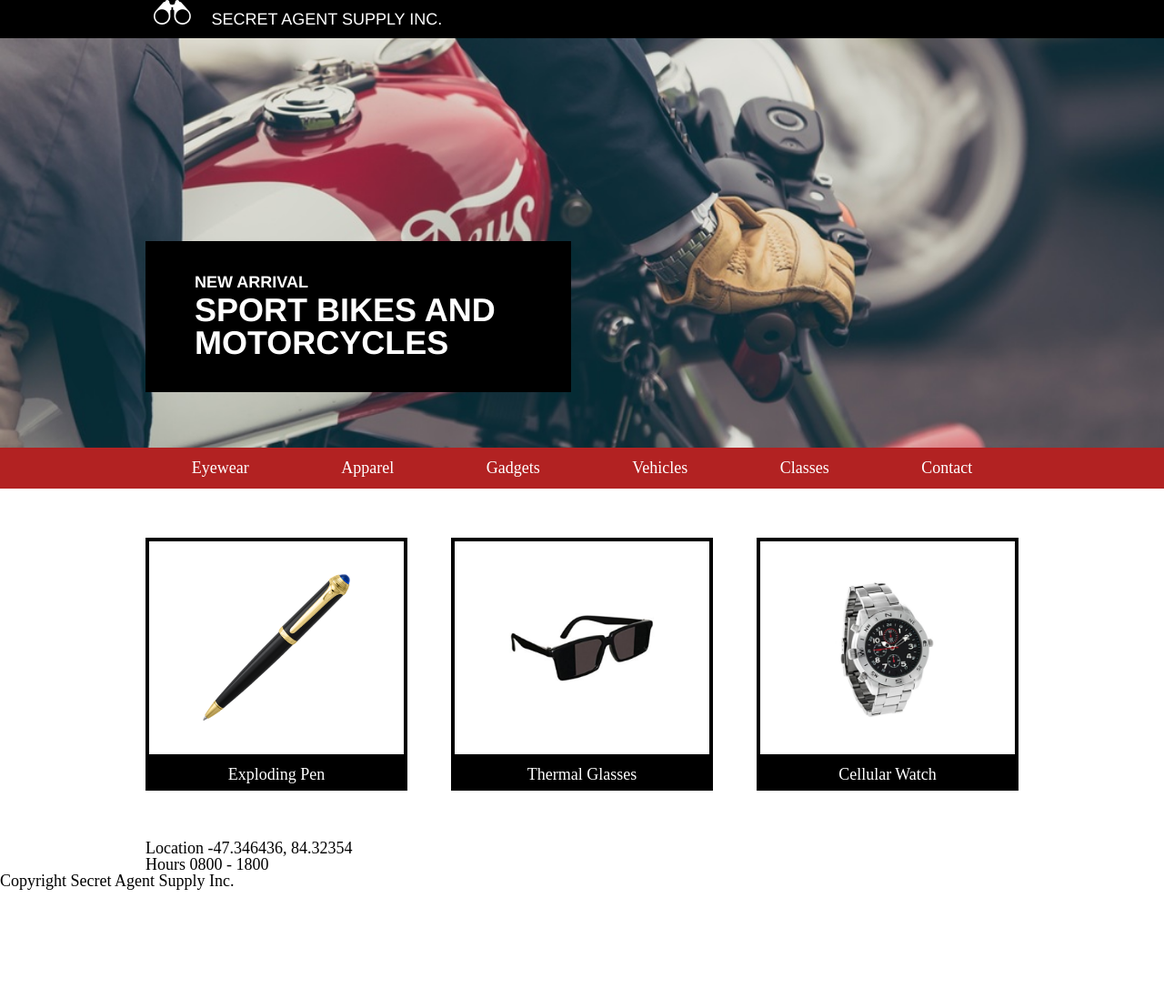
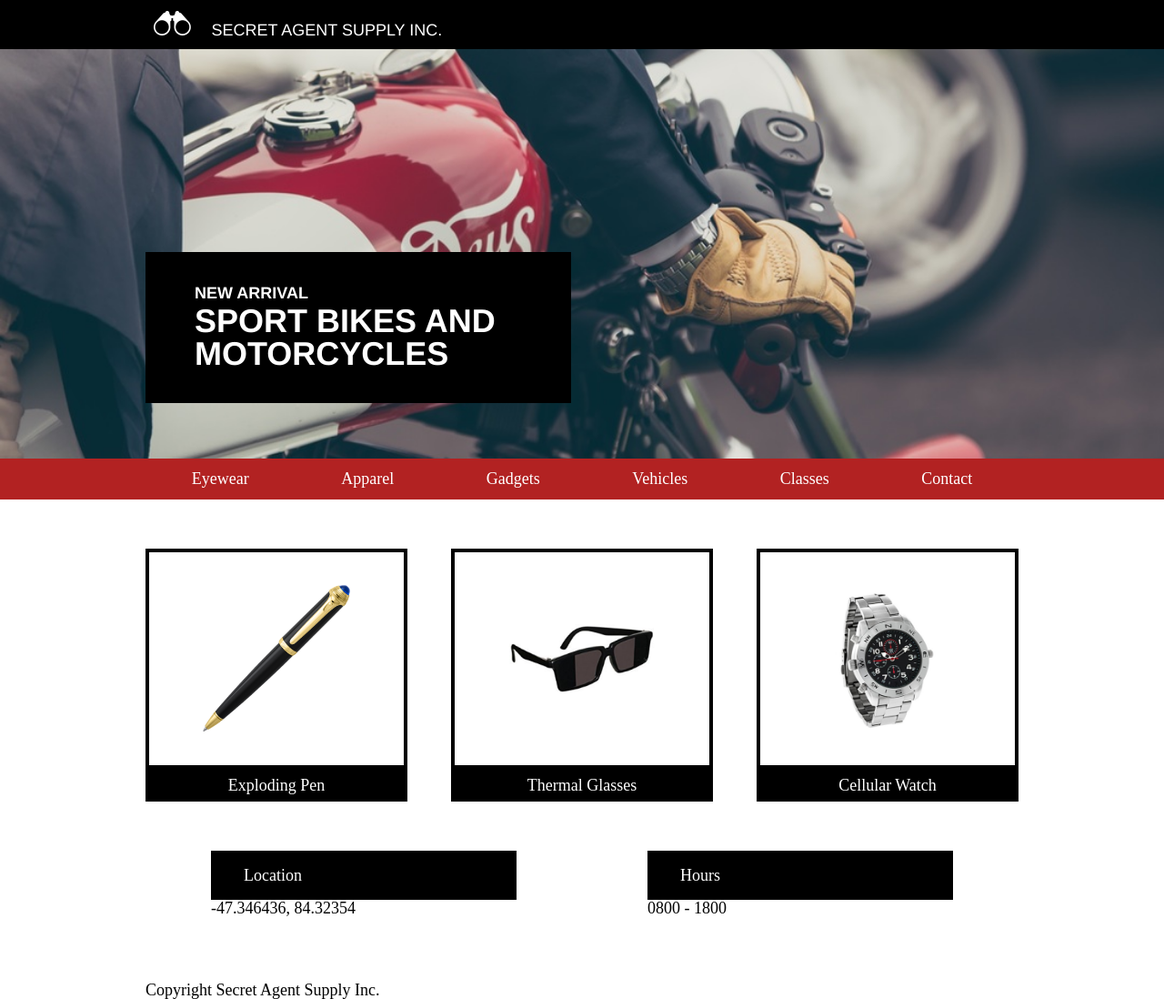
Before and after one commit to ACE-ZERO/secretAgentSupply, a plain HTML site: page index.html in a window 1280 px wide. Shown: the whole page at 91% size. Before the commit the page ends 978 px from the top, so only its background shows below. Drawn offline with Linux system fonts and the light colour scheme; files whose address does not match are found by name.

Commit message:
modify location html and added css

```diff
--- a/index.html
+++ b/index.html
@@ -55,18 +55,24 @@
     <div class="container">
       <div class="location">
         <div class="info">
-          <span>Location</span>
+          <div class="heading"/>
+            <span>Location</span>
+          </div>
           <span>-47.346436, 84.32354</span>
         </div>
         <div class="info">
-          <span>Hours</span>
+          <div class="heading"/>
+            <span>Hours</span>
+          </div>
           <span>0800 - 1800</span>
         </div>
       </div>
     </div>
 
     <footer>
-      <span>Copyright Secret Agent Supply Inc.</span>
+      <div class="container">
+        <span>Copyright Secret Agent Supply Inc.</span>
+      </div>
     </footer>
 
   </body>
--- a/resources/css/style.css
+++ b/resources/css/style.css
@@ -11,9 +11,11 @@ html {
 /* header */
 
 .logo {
-  padding: 0;
+  display: flex;
+  align-items: center;
   background-color: black;
   color: white;
+  padding: 0.66rem 0;
 }
 
 .logo img {
@@ -26,9 +28,6 @@ html {
 .logo span {
   font-family: Helvetica;
   font-size: 1rem;
-  margin: 0.66rem auto;
-  padding: 0;
-  display: inline-block;
 }
 
 /* end header */
@@ -103,7 +102,6 @@ nav ul {
   height: 9rem;
   padding: 2rem 0;
   border: 4px solid black;
-
 }
 
 .product-image img {
@@ -119,3 +117,23 @@ nav ul {
 }
 
 /* end products */
+
+/* location */
+
+.location {
+  display: flex;
+  justify-content: space-around;
+}
+
+.info {
+  width: 35%;
+  margin-bottom: 4rem;
+}
+
+.heading {
+  padding: 1rem 2rem;
+  background-color: black;
+  color: white;
+}
+
+/* end location */
```
